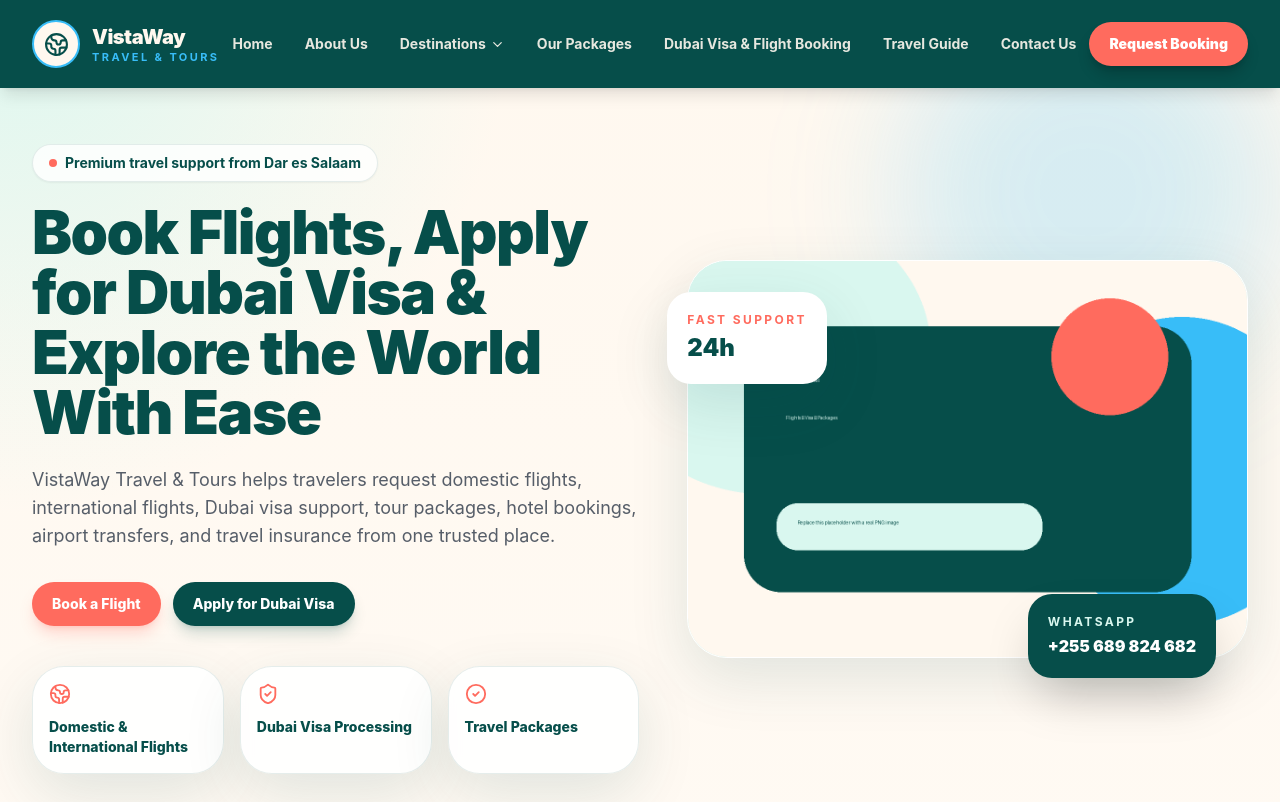
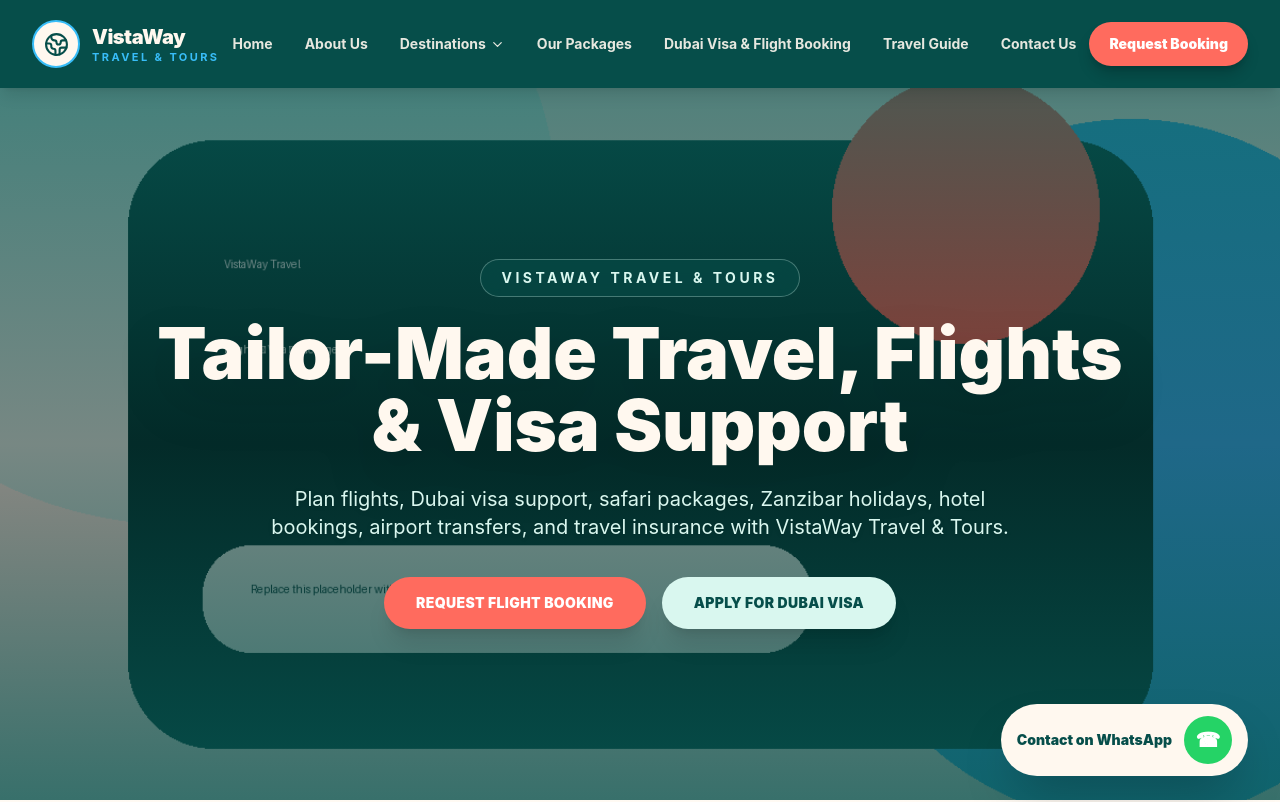
Before and after one commit to brianmichaelu/vistaway-travel-website, a Next.js app: page / in a window 1280 px wide. Shown: the top 802 px of the page. Built offline with nearby package versions, Linux system fonts and the light colour scheme.

Commit message:
Update Hero.tsx

```diff
--- a/components/Hero.tsx
+++ b/components/Hero.tsx
@@ -1,88 +1,66 @@
 import Image from "next/image";
-import { CheckCircle2, Globe2, ShieldCheck } from "lucide-react";
-import Button from "@/components/ui/Button";
-import Card from "@/components/ui/Card";
-
-const floatingCards = [
-  { title: "Domestic & International Flights", icon: Globe2 },
-  { title: "Dubai Visa Processing", icon: ShieldCheck },
-  { title: "Travel Packages", icon: CheckCircle2 }
-];
 
 export default function Hero() {
   return (
-    <section
-      id="home"
-      className="section-padding relative pt-28 md:pt-32 lg:pt-36"
-    >
-      <div className="absolute right-0 top-0 -z-10 h-96 w-96 rounded-full bg-skyAccent/20 blur-3xl" />
-      <div className="mx-auto grid max-w-7xl items-center gap-12 lg:grid-cols-[1.04fr_0.96fr]">
-        <div>
-          <div className="mb-5 inline-flex items-center gap-2 rounded-full border border-tealDeep/10 bg-white/80 px-4 py-2 text-sm font-bold text-tealDeep shadow-sm">
-            <span className="h-2 w-2 rounded-full bg-coralWarm" />
-            Premium travel support from Dar es Salaam
-          </div>
+    <section id="home" className="relative min-h-screen pt-[88px]">
+      <div className="relative h-[calc(100vh-88px)] min-h-[620px] w-full overflow-hidden">
+        <Image
+          src="/images/hero-travel.png"
+          alt="VistaWay Travel & Tours hero image"
+          fill
+          priority
+          className="object-cover"
+        />
 
-          <h1 className="max-w-4xl text-4xl font-black leading-tight tracking-tight text-tealDeep md:text-6xl">
-            Book Flights, Apply for Dubai Visa & Explore the World With Ease
-          </h1>
+        <div className="absolute inset-0 bg-gradient-to-b from-[#064E4A]/70 via-black/45 to-[#064E4A]/80" />
 
-          <p className="mt-6 max-w-2xl text-base leading-8 text-charcoal/75 md:text-lg">
-            VistaWay Travel & Tours helps travelers request domestic flights,
-            international flights, Dubai visa support, tour packages, hotel
-            bookings, airport transfers, and travel insurance from one trusted
-            place.
-          </p>
+        <div className="absolute inset-0 flex items-center justify-center px-5 text-center">
+          <div className="mx-auto max-w-5xl">
+            <p className="mb-5 inline-flex rounded-full border border-[#D9F7EF]/30 bg-[#064E4A]/50 px-5 py-2 text-sm font-bold uppercase tracking-[0.25em] text-[#D9F7EF] backdrop-blur">
+              VistaWay Travel & Tours
+            </p>
 
-          <div className="mt-8 flex flex-col gap-3 sm:flex-row">
-            <Button href="#flights">Book a Flight</Button>
-            <Button href="#dubai-visa" variant="secondary">
-              Apply for Dubai Visa
-            </Button>
-          </div>
+            <h1 className="text-4xl font-black leading-tight text-[#FFF8EF] drop-shadow-2xl md:text-6xl lg:text-7xl">
+              Tailor-Made Travel, Flights & Visa Support
+            </h1>
 
-          <div className="mt-10 grid gap-4 sm:grid-cols-3">
-            {floatingCards.map((card) => {
-              const Icon = card.icon;
-              return (
-                <Card key={card.title} className="p-4">
-                  <Icon className="mb-3 text-coralWarm" size={22} />
-                  <p className="text-sm font-extrabold leading-5 text-tealDeep">
-                    {card.title}
-                  </p>
-                </Card>
-              );
-            })}
-          </div>
-        </div>
+            <p className="mx-auto mt-6 max-w-3xl text-base leading-8 text-[#D9F7EF] drop-shadow md:text-xl">
+              Plan flights, Dubai visa support, safari packages, Zanzibar
+              holidays, hotel bookings, airport transfers, and travel insurance
+              with VistaWay Travel & Tours.
+            </p>
 
-        <div className="relative">
-          <div className="absolute -left-5 top-8 z-10 hidden rounded-3xl bg-white p-5 shadow-soft md:block">
-            <p className="text-xs font-bold uppercase tracking-[0.2em] text-coralWarm">
-              Fast support
-            </p>
-            <p className="mt-1 text-2xl font-black text-tealDeep">24h</p>
-          </div>
+            <div className="mt-9 flex flex-col items-center justify-center gap-4 sm:flex-row">
+              <a
+                href="#flights"
+                className="inline-flex cursor-pointer items-center justify-center rounded-full bg-[#FF6B5E] px-8 py-4 text-sm font-black uppercase tracking-wide text-white shadow-xl transition hover:-translate-y-1 hover:bg-[#f45e51]"
+              >
+                Request Flight Booking
+              </a>
 
-          <div className="relative overflow-hidden rounded-[2.5rem] border border-white bg-mintSoft shadow-soft">
-            <Image
-              src="/images/hero-travel.png"
-              alt="Travel agency booking preview"
-              width={900}
-              height={900}
-              priority
-              className="h-auto w-full object-cover"
-            />
-          </div>
-
-          <div className="absolute -bottom-5 right-4 rounded-3xl bg-tealDeep p-5 text-white shadow-2xl md:right-8">
-            <p className="text-xs font-bold uppercase tracking-[0.2em] text-mintSoft">
-              WhatsApp
-            </p>
-            <p className="mt-1 font-black">+255 689 824 682</p>
+              <a
+                href="#dubai-visa"
+                className="inline-flex cursor-pointer items-center justify-center rounded-full bg-[#D9F7EF] px-8 py-4 text-sm font-black uppercase tracking-wide text-[#064E4A] shadow-xl transition hover:-translate-y-1 hover:bg-[#FFF8EF]"
+              >
+                Apply for Dubai Visa
+              </a>
+            </div>
           </div>
         </div>
       </div>
+
+      <a
+        href="https://wa.me/255689824682"
+        target="_blank"
+        rel="noopener noreferrer"
+        className="fixed bottom-6 right-5 z-[999] flex cursor-pointer items-center gap-3 rounded-full bg-[#FFF8EF] px-4 py-3 text-sm font-black text-[#064E4A] shadow-2xl transition hover:-translate-y-1 md:right-8"
+        aria-label="Contact VistaWay Travel & Tours on WhatsApp"
+      >
+        <span className="hidden sm:inline">Contact on WhatsApp</span>
+        <span className="flex h-12 w-12 items-center justify-center rounded-full bg-[#25D366] text-xl text-white">
+          ☎
+        </span>
+      </a>
     </section>
   );
 }
```
